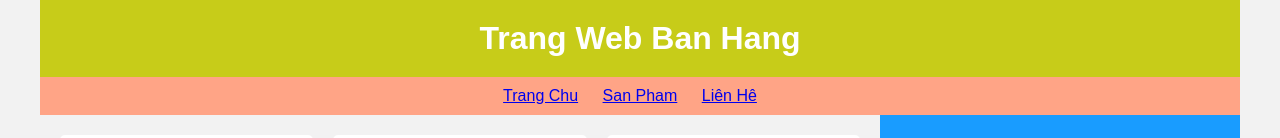
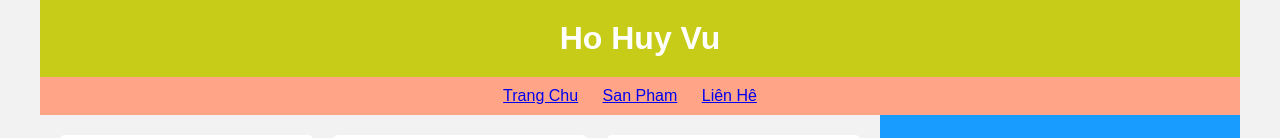
Before and after one commit to HHUYVU/figma.io, a plain HTML site: page index.html in a window 1280 px wide. Shown: the top 138 px of the page. Drawn offline with Linux system fonts and the light colour scheme.

Commit message:
sua index

```diff
--- a/index.html
+++ b/index.html
@@ -8,7 +8,7 @@
 </head>
 <body>
 <header>
-<h1>Trang Web Ban Hang</h1>
+<h1>Ho Huy Vu</h1>
 </header>
 <!-- Menu diêu huóng -->
 <nav>
```
